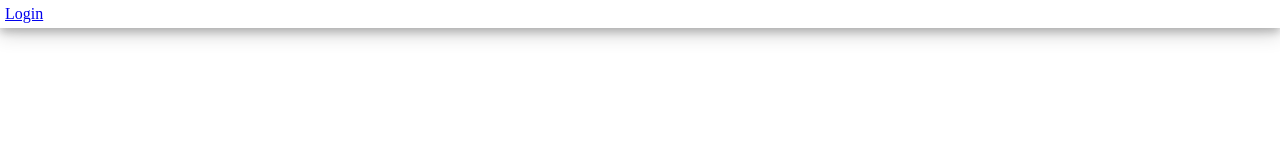
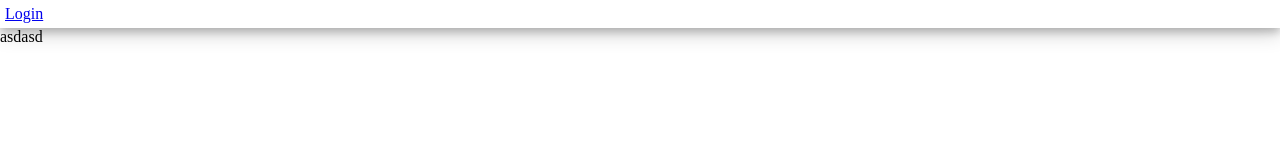
Before and after one commit to AuStien/guessify, a React (Create React App) app: page /guess in a window 1280 px wide. Shown: the top 160 px of the page. Built offline with nearby package versions, Linux system fonts and the light colour scheme.

Commit message:
Add Guess component

```diff
--- a/src/components/app/App.js
+++ b/src/components/app/App.js
@@ -1,7 +1,7 @@
 import React from 'react'
 import { BrowserRouter as Router, Route } from 'react-router-dom'
 
-import { Home, Callback, Header } from '../index'
+import { Home, Callback, Header, Guess } from '../index'
 
 import "./app.css"
 
@@ -17,6 +17,10 @@ function App() {
           <Route path="/callback">
             <Callback/>
           </Route>
+
+          <Route path="/guess">
+            <Guess />
+          </Route>
       </Router>
     </React.Fragment>
   );
--- /dev/null
+++ b/src/components/guess/Guess.js
@@ -0,0 +1,14 @@
+import React from "react";
+import styled from "styled-components";
+
+export default function Guess() {
+    return (
+        <Frame>
+            asdasd
+        </Frame>
+    )
+}
+
+const Frame = styled.div`
+
+`;
--- a/src/components/index.js
+++ b/src/components/index.js
@@ -7,5 +7,6 @@ import Refresh from './auth/Refresh'
 import Devices from './devices/Devices'
 import Playlists from './playlists/Playlists'
 import Playlist from './playlists/Playlist'
+import Guess from './guess/Guess'
 
-export {App, Home, Callback, Header, Login, Refresh, Devices, Playlists, Playlist}
+export {App, Home, Callback, Header, Login, Refresh, Devices, Playlists, Playlist, Guess}
```
